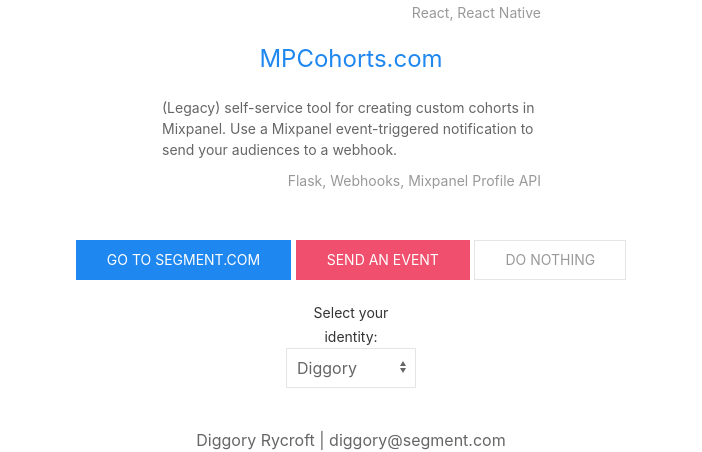
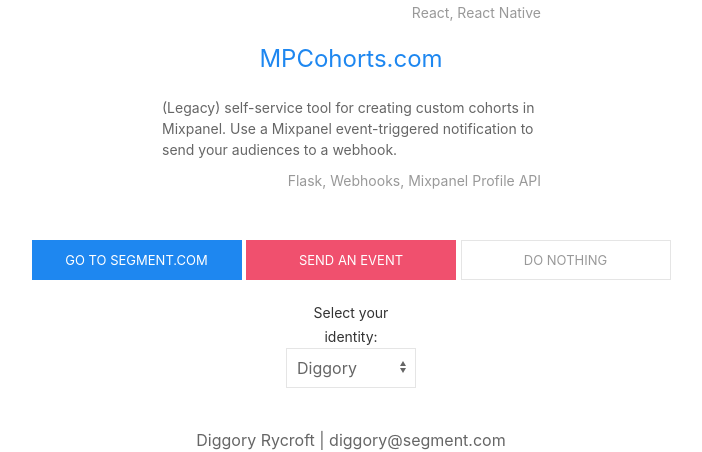
Before and after one commit to dddiggory/segment, a Flask app: page / in a window 1280 px wide. Shown: the part 369-821 px from the top of the page, without its empty margins (289-991 px from the left). Run offline with Flask 2, Linux system fonts and the light colour scheme; some libraries are stand-ins or nearby versions.

Commit message:
small formatting tweaks

```diff
--- a/static/style.css
+++ b/static/style.css
@@ -45,3 +45,8 @@
 	text-align: right;
 	padding-top: 10px;
 }
+
+.uk-button {
+	width: 210px;
+	font-size: 13px;
+}
--- a/templates/index.html
+++ b/templates/index.html
@@ -50,7 +50,7 @@
 						</div>
 				</div>
 				<div class="grid-item uk-panel uk-panel-box">
-						<h3 class="uk-panel-title"><a href="https://mpcohorts.com">MPCohorts.com</a></h3>
+						<h3 class="uk-panel-title"><a href="http://mpcohorts.com">MPCohorts.com</a></h3>
 						<div class="uk-text-small card-body">
 							(Legacy) self-service tool for creating custom cohorts in Mixpanel. Use a Mixpanel event-triggered notification to send your audiences to a webhook.
 						</div>
```
